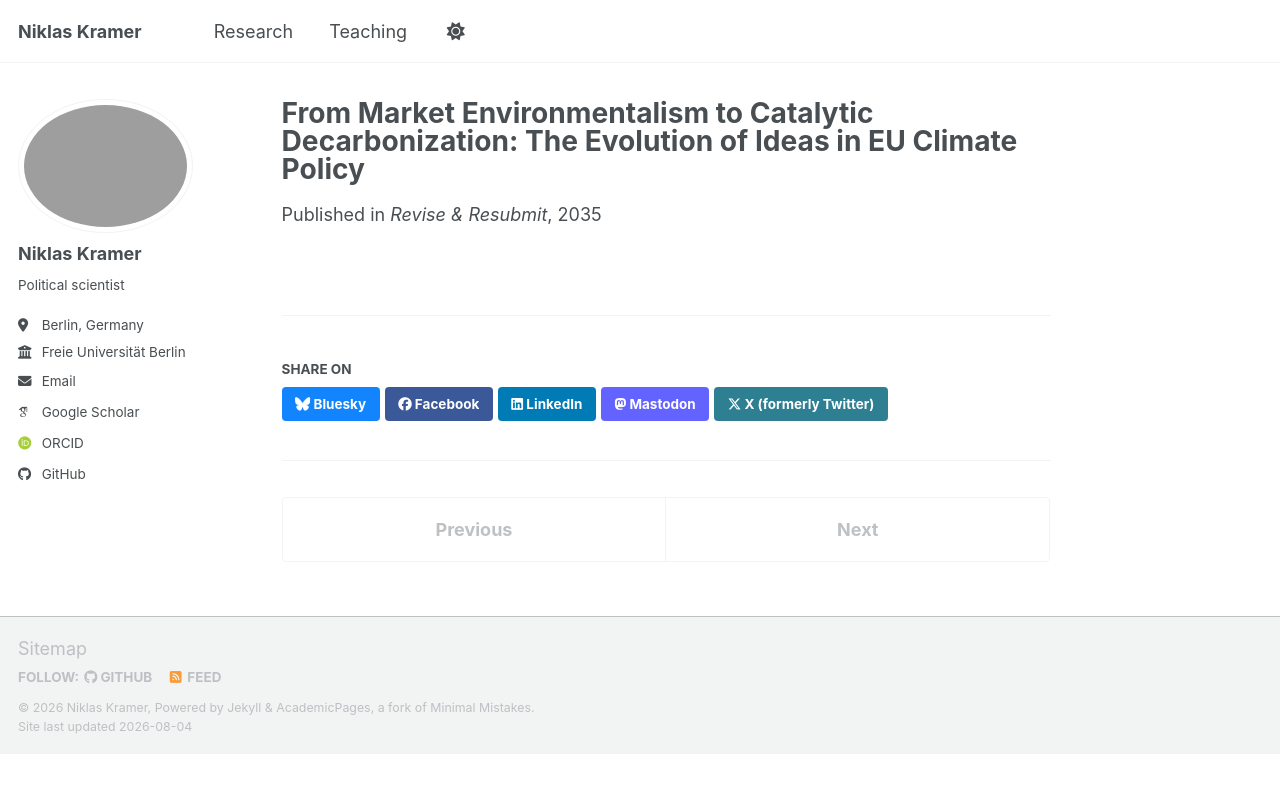
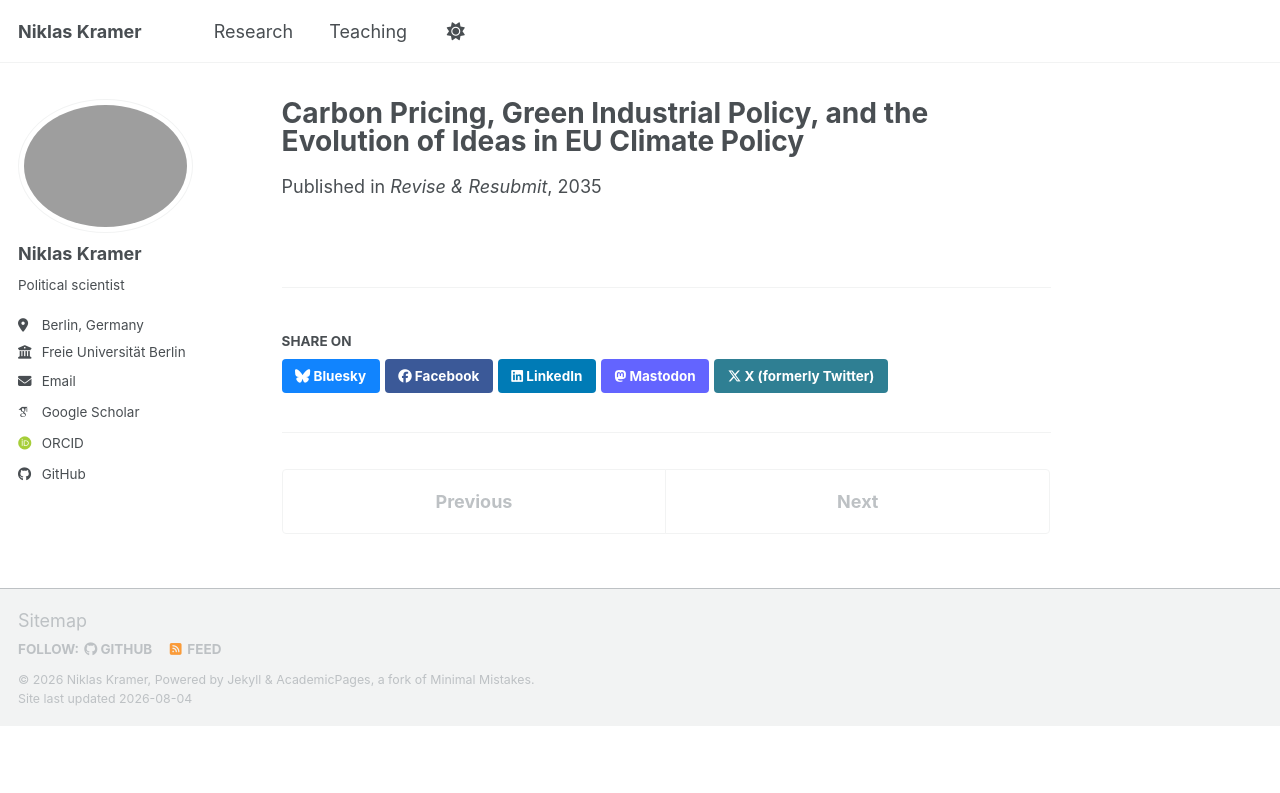
Before and after one commit to nik-kramer/nik-kramer.github.io, a Jekyll site: the page built from _publications/Kramer_2026_02.md, in a window 1280 px wide. Shown: the top 793 px of the page. Built offline with Jekyll 4.4.1, drawn with Linux system fonts in a browser that asks for light colours; some web fonts are replaced; a script bundle is joined from its source files by our own code; library files that are not in the unit come from our copies; some of the changed lines change nothing that is shown.

Commit message:
Update Kramer_2026_02.md

```diff
--- a/_publications/Kramer_2026_02.md
+++ b/_publications/Kramer_2026_02.md
@@ -1,10 +1,9 @@
 ---
-title: "From Market Environmentalism to Catalytic Decarbonization:
-The Evolution of Ideas in EU Climate Policy"
+title: "Carbon Pricing, Green Industrial Policy, and the Evolution of Ideas in EU Climate Policy"
 collection: publications
 category: manuscripts
 permalink: /publication/Kramer_2026_02
-excerpt: '<p style="text-align: justify; font-size: 0.8em;">Market environmentalism has traditionally been the dominant paradigm in EU climate policy. It views climate change as a market failure and considers carbon pricing the optimal solution. Over the past two decades, its dominance has been challenged by a competing policy paradigm that builds on the principle of catalytic action to orchestrate decarbonization. This ‘catalytic decarbonization’ paradigm views climate change as an investment problem and demands industrial policy over carbon pricing. In this paper, I trace these ideational changes in EU climate policy to identify patterns and mechanisms of change. I find that the paradigm change has unfolded progressively. The lack of international commitment to carbon pricing, the momentum after the financial crisis, and the simultaneous diffusion of green industrial policy in the late 2000s and early 2010s destabilized the dominance of market environmentalism and provoked a reorientation in EU climate policy. This shift was consolidated by the adoption of the European Green Deal and further reinforced by the geopoliticization of climate policy in the context of Russia’s war in Ukraine and the intensified geoeconomic competition with China and the US. The EU institutions thereby served as ideational bricoleurs, recombining and repurposing different ideas to adapt to changing circumstances.</p>'
+excerpt: '<p style="text-align: justify; font-size: 0.8em;">Market environmentalism has traditionally been the dominant paradigm in global climate policy. It views climate change as a market failure and considers carbon pricing the optimal solution. Over the past two decades, a different policy paradigm that builds on the principle of catalytic action has become dominant. This ‘catalytic decarbonization’ paradigm views climate change as an investment problem and demands industrial policy over carbon pricing. I build on these observations to trace the evolution of both sets of ideas in EU climate policy and to identify patterns and mechanisms of change. I find that market environmentalism was particularly dominant in the 1990s and early 2000s. However, it was from the beginning blended with ideas related to catalytic decarbonization. The lack of international commitment to carbon pricing, the momentum for investment-based climate action after the financial crisis, and the simultaneous diffusion of green industrial policy in the late 2000s and early 2010s led the EU to transform its approach to climate policy and made catalytic decarbonization the dominant paradigm. This shift unfolded progressively and did not result in a full abandonment of market environmentalism. Instead, EU institutions served as bricoleurs, repurposing and recombining existing ideas to adapt to changing circumstances.</p>'
 date: 2035-01-01
 venue: 'Revise & Resubmit'
 paperurl: #''
```
